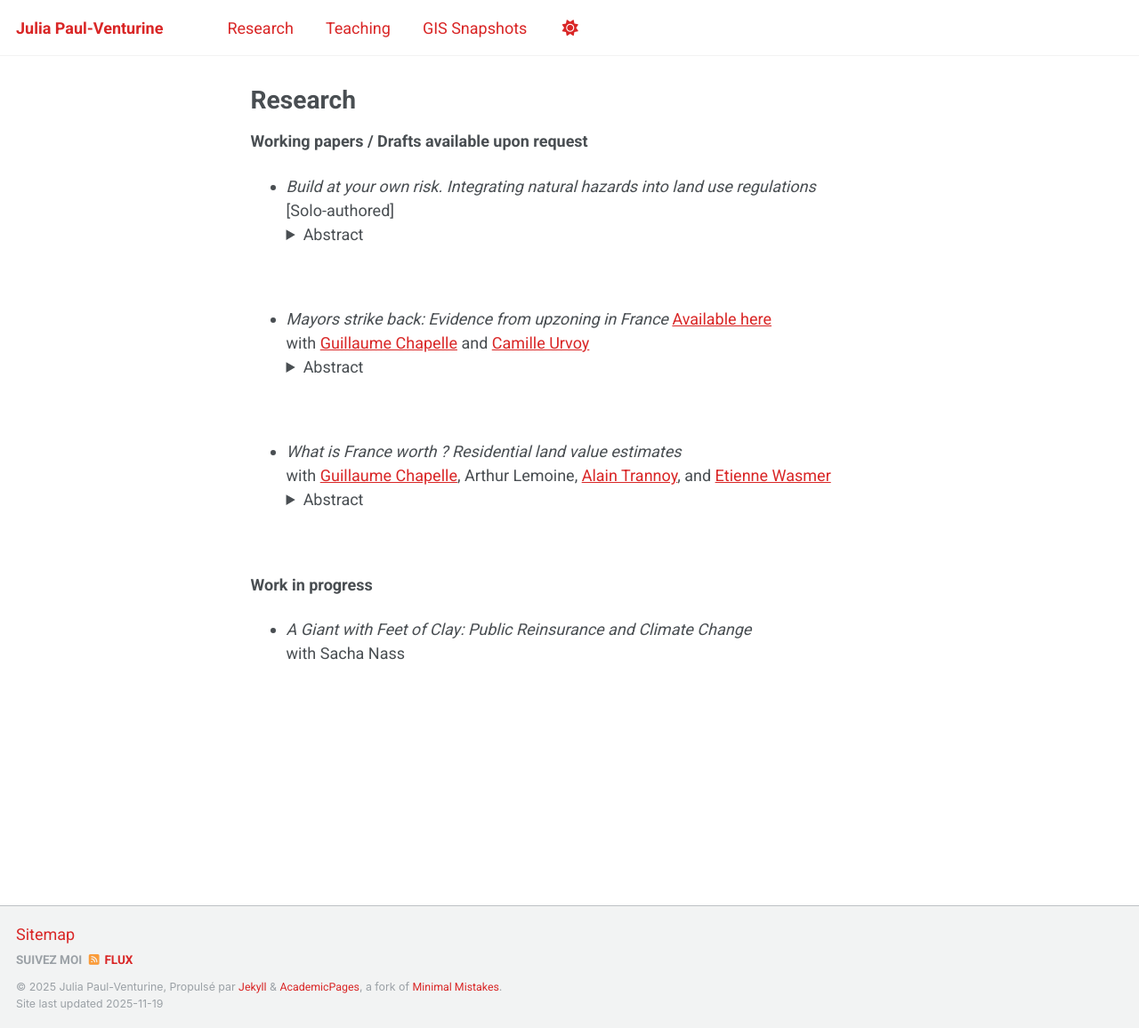
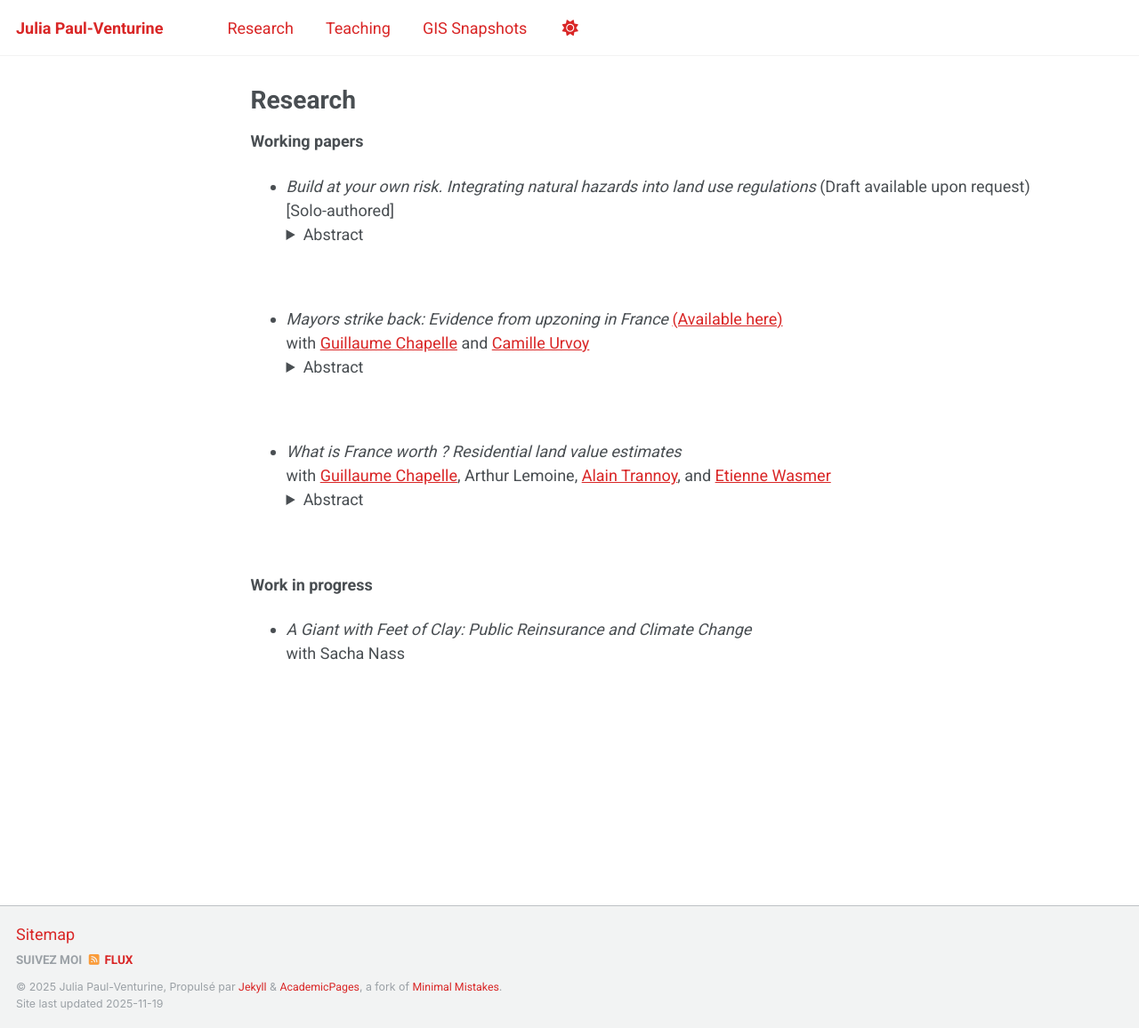
Before and after one commit to julia-paulventurine/julia-paulventurine.github.io, a Jekyll site: the page built from _pages/research.md, in a window 1280 px wide and 1156 px high. Shown: the whole window at 89% size. Built offline with Jekyll 4.4.1, drawn with Linux system fonts in a browser that asks for light colours; a script that is not in the unit is left out.

Commit message:
Revise working papers section in research.md
Updated the formatting of working papers section and improved the presentation of abstracts.

```diff
--- a/_pages/research.md
+++ b/_pages/research.md
@@ -6,9 +6,9 @@ collection: publications
 author_profile: false
 ---
 
-**Working papers / Drafts available upon request**
+**Working papers**
 
-- *Build at your own risk. Integrating natural hazards into land use regulations* \
+- *Build at your own risk. Integrating natural hazards into land use regulations* (Draft available upon request)\
   [Solo-authored]
   <details>
   <summary> Abstract </summary>
@@ -16,7 +16,7 @@ author_profile: false
   </details>
 <br>
 
-- *Mayors strike back: Evidence from upzoning in France* [Available here](https://ideas.repec.org/p/hal/wpaper/halshs-05329475.html){:target="_blank"} \
+- *Mayors strike back: Evidence from upzoning in France* [(Available here)](https://ideas.repec.org/p/hal/wpaper/halshs-05329475.html){:target="_blank"} \
   with [Guillaume Chapelle](https://sites.google.com/view/guillaume-chapelle/home){:target="_blank"} and [Camille Urvoy](https://sites.google.com/view/camille-urvoy/home){:target="_blank"}
   <details>
   <summary> Abstract </summary>
```
